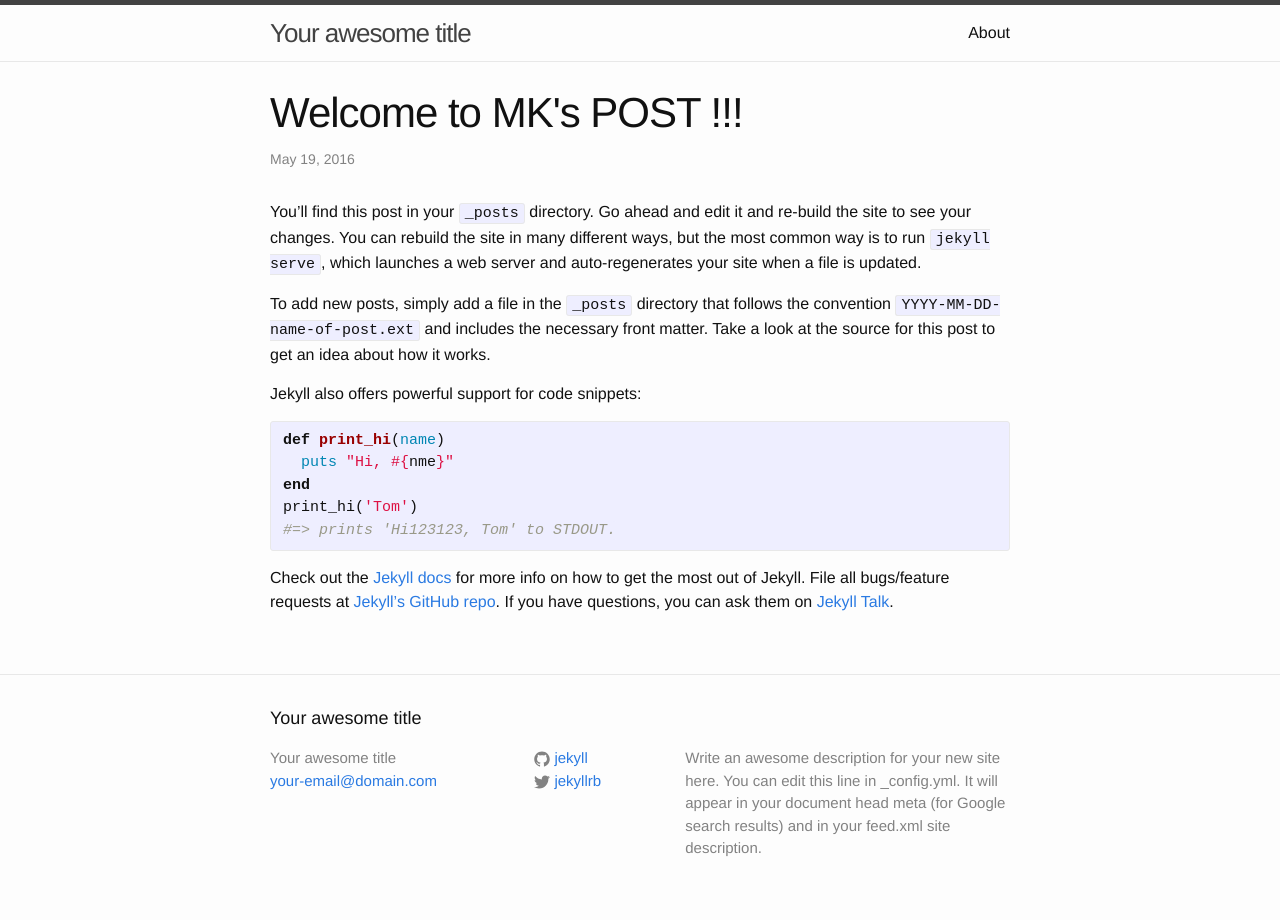
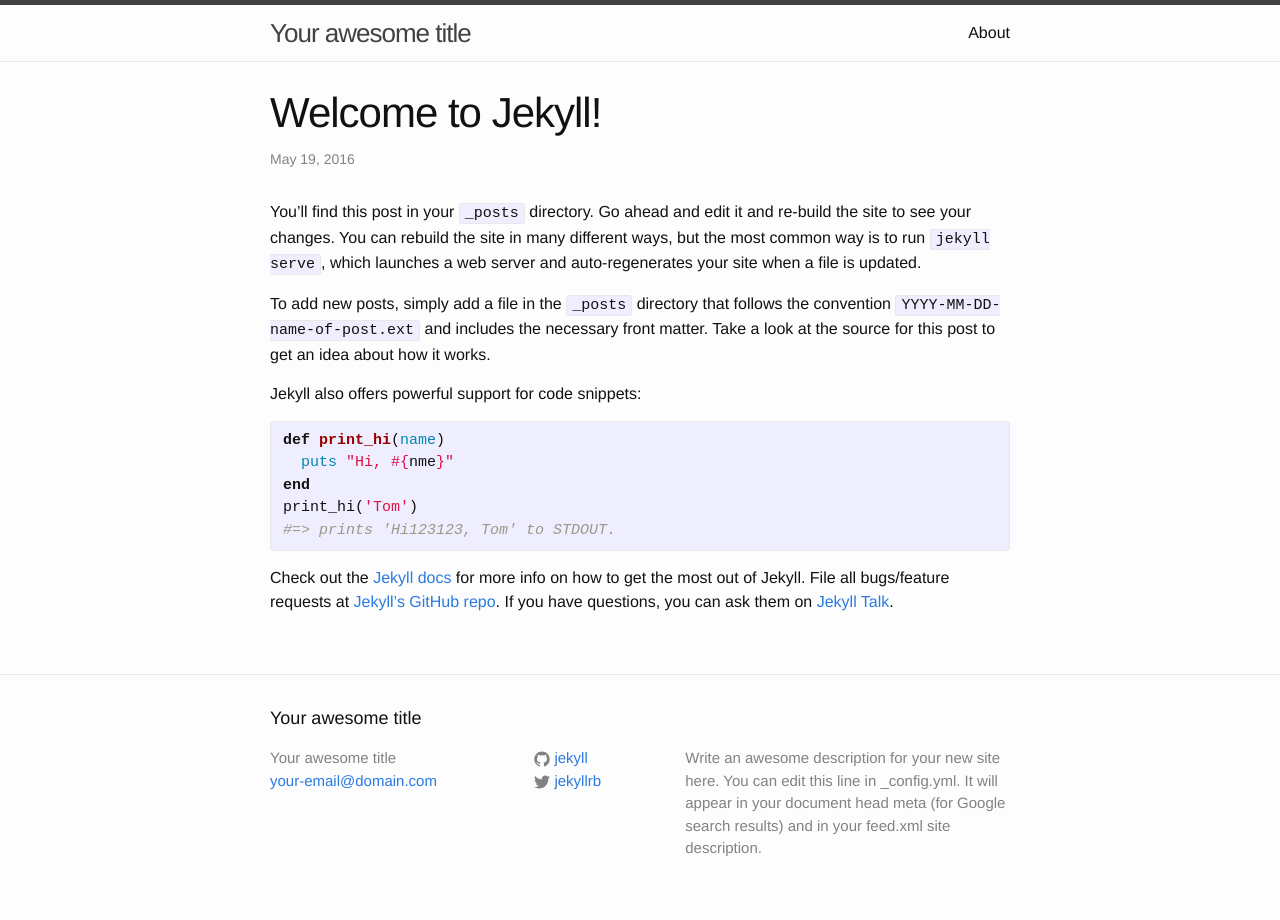
Before and after one commit to whalsrms7040/whalsrms7040.github.com, a Jekyll site: the page built from _posts/2016-05-19-welcome-to-jekyll.markdown, in a window 1280 px wide. Built offline with Jekyll 4.4.1, drawn with Linux system fonts in a browser that asks for light colours.

Commit message:
Revert "no message"
This reverts commit cd0a947db77dd891cf878b09adac95d7592a3880.

```diff
--- a/_posts/2016-05-19-welcome-to-jekyll.markdown
+++ b/_posts/2016-05-19-welcome-to-jekyll.markdown
@@ -1,6 +1,6 @@
 ---
 layout: post
-title:  "Welcome to MK's POST !!!"
+title:  "Welcome to Jekyll!"
 date:   2016-05-19 15:34:36 +0900
 categories: jekyll update
 ---
```
